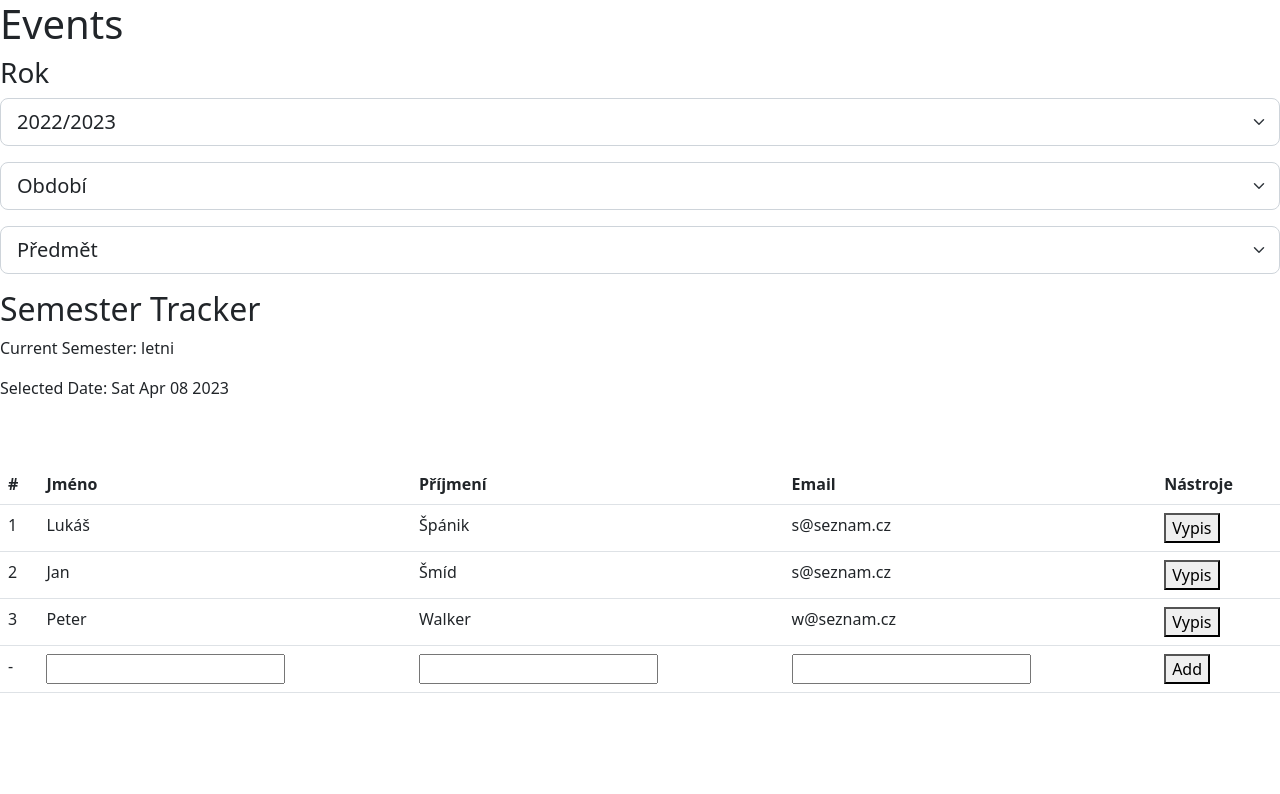
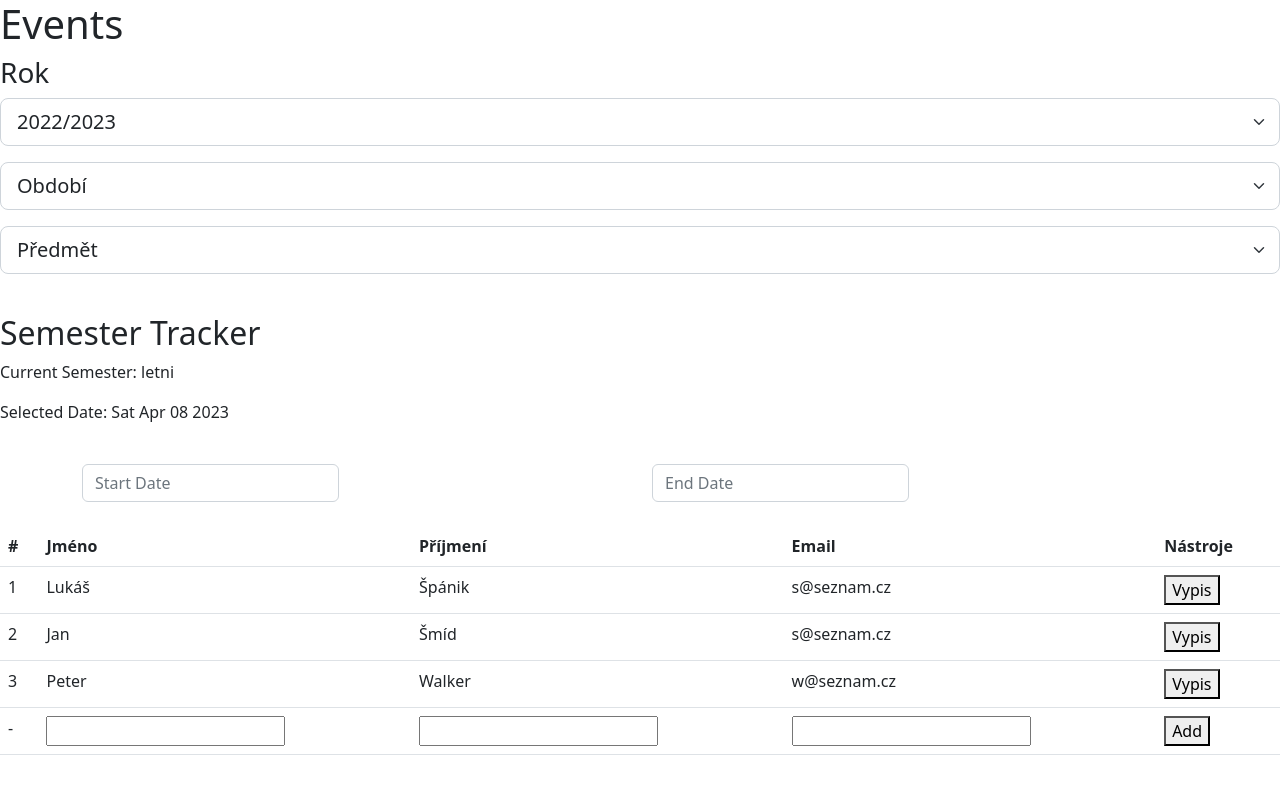
Before and after one commit to JohnySmid/projekt, a React (Create React App) app: page / in a window 1280 px wide. Shown: the top 794 px of the page. Built offline with nearby package versions, Linux system fonts and the light colour scheme.

Commit message:
Added DatePicker

```diff
--- a/package.json
+++ b/package.json
@@ -10,6 +10,7 @@
     "react": "^18.2.0",
     "react-bootstrap": "^2.7.2",
     "react-calendar": "^4.2.1",
+    "react-datepicker": "^4.11.0",
     "react-dom": "^18.2.0",
     "react-scripts": "^5.0.1",
     "web-vitals": "^2.1.4"
--- a/src/App.js
+++ b/src/App.js
@@ -3,17 +3,24 @@ import 'bootstrap/dist/css/bootstrap.min.css';
 import { Button } from 'react-bootstrap';
 import AllSelect from './comp/AllSelect';
 
+
 import SemesterTracker from './comp/SemestrTracker';
 import GroupCard from './comp/GroupCard';
+import DateRangePicker from './comp/DatePicker';
 
 
 function App() {
+  const handleDateChange = (name, date) => {
+    // do something with the updated date
+  }
   return (
    <div>
     <h1>Events</h1>
     <AllSelect/>
+    <br></br>
     <SemesterTracker />
     <br></br>
+    <DateRangePicker />
     <br></br>
     <GroupCard />
    </div>
--- /dev/null
+++ b/src/comp/DatePicker.js
@@ -0,0 +1,47 @@
+import React, { useState } from 'react';
+import DatePicker from 'react-datepicker';
+import 'react-datepicker/dist/react-datepicker.css';
+
+const DateRangePicker = () => {
+  const [startDate, setStartDate] = useState(null);
+  const [endDate, setEndDate] = useState(null);
+
+  const handleStartDateChange = (date) => {
+    setStartDate(date);
+  };
+
+  const handleEndDateChange = (date) => {
+    setEndDate(date);
+  };
+
+  return (
+    <div className="container">
+      <div className="row">
+        <div className="col">
+          <DatePicker
+            selected={startDate}
+            onChange={handleStartDateChange}
+            startDate={startDate}
+            endDate={endDate}
+            selectsStart
+            placeholderText="Start Date"
+            className="form-control"
+          />
+        </div>
+        <div className="col">
+          <DatePicker
+            selected={endDate}
+            onChange={handleEndDateChange}
+            startDate={startDate}
+            endDate={endDate}
+            selectsEnd
+            placeholderText="End Date"
+            className="form-control"
+          />
+        </div>
+      </div>
+    </div>
+  );
+};
+
+export default DateRangePicker;
```
Also changed, not shown: 1 other file (tests, documents, lock files or other folders).
